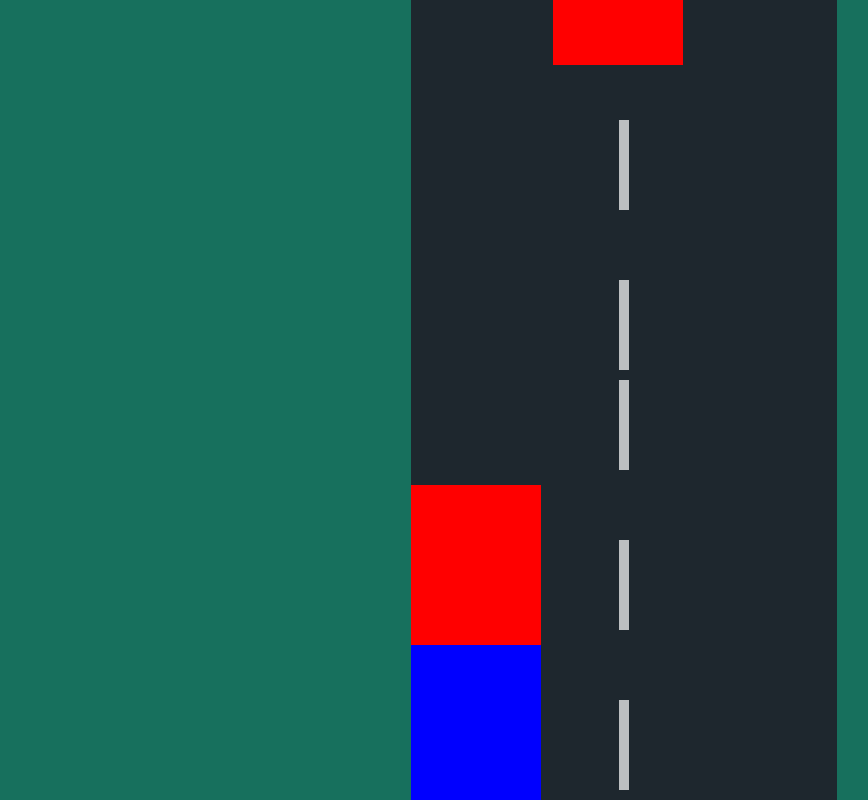
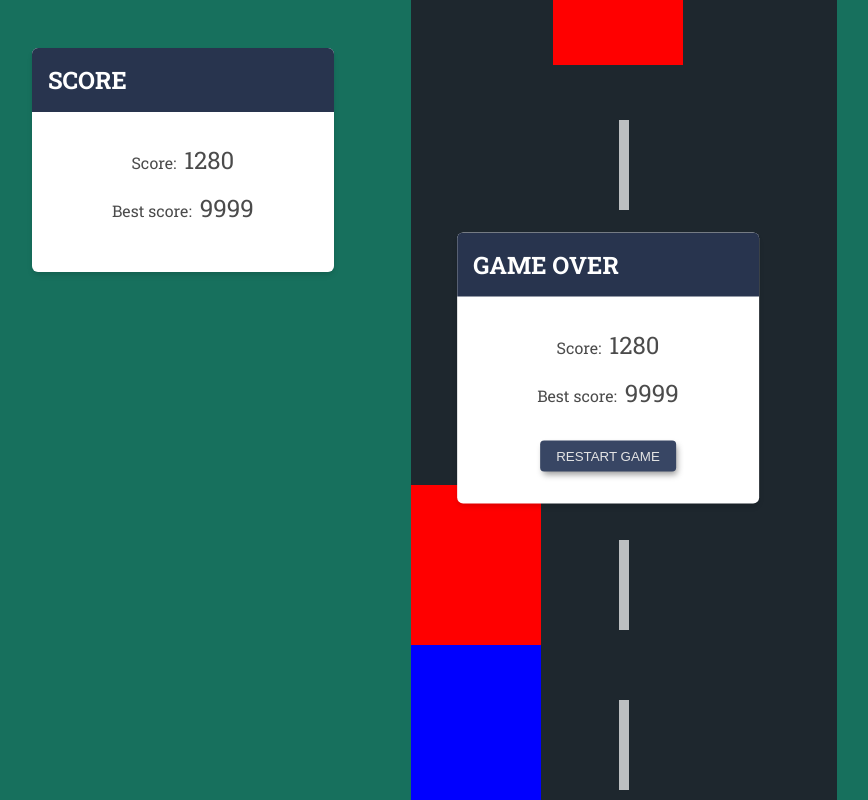
Before and after one commit to razor381/burnout, a plain HTML site: page index.html in a window 1280 px wide. Both pictures are taken after a click on the button "START GAME". Shown: the whole page, without its empty margins (16-884 px from the left). Drawn offline with Linux system fonts and the light colour scheme.

Commit message:
- [x] add score system - [x] create game class

```diff
--- a/assets/js/script.js
+++ b/assets/js/script.js
@@ -22,6 +22,9 @@ const ARROW_RIGHT = 'ArrowRight';
 const ARROW_UP = 'ArrowUp'  ;
 const ARROW_DOWN = 'ArrowDown';
 
+
+// DOM ELEMENTS
+
 const roadArea = getEl('#road-area');
 
 const startCard = getEl('#start-card');
@@ -31,7 +34,13 @@ const scoreCard = getEl('#score-card');
 const startBtn = getEl('#start-btn');
 const restartBtn = getEl('#restart-btn');
 
-// DOM element tags and classes
+const currentScoreEl = getEl('.current-score');
+const finalScoreEl = getEl('.final-score');
+const bestScoreEls = getEl('.best-score', true);
+
+
+// tag names and classes
+
 const DIV_TAG = 'div';
 const CLASS_VEHICLE = 'vehicle';
 const CLASS_PLAYER_VEHICLE = 'player-vehicle';
@@ -136,7 +145,6 @@ class Player extends Vehicle {
       false,
     );
 
-    this.score = 0;
     this.distanceTravelled = 0;
 
     this.addMovementListeners();
@@ -167,11 +175,8 @@ class Player extends Vehicle {
   }
 
   updateDistanceTravelled() {
-
-  }
-
-  updateScore() {
-
+    this.distanceTravelled += PLAYER_SPEED;
+    currentScoreEl.innerText = this.distanceTravelled;
   }
 }
 
@@ -189,6 +194,50 @@ class Enemy extends Vehicle {
   }
 }
 
+class Game {
+  constructor() {
+    startCard.classList.add('hidden');
+
+    this.roadLines = generateRoadLines();
+    this.player = new Player();
+    this.enemies = generateEnemies();
+
+    this.animateMotion();
+  }
+
+  handleGameOver() {
+    finalScoreEl.innerText = this.player.distanceTravelled;
+    endCard.classList.remove('hidden');
+  }
+
+  animateMotion() {
+    (function animate() {
+      this.player.updateDistanceTravelled();
+
+      [...this.enemies, ...this.roadLines].forEach((obj) => {
+        obj.moveY();
+        checkBelowScreen(obj);
+      });
+
+      this.isCollisionFree() ? requestAnimationFrame(animate.bind(this)) : this.handleGameOver();
+    }.bind(this))();
+  }
+
+  isCollisionFree() {
+    /**
+     *
+     * @TODO find cleaner alternative
+     *
+     * */
+    return this.enemies.some((enemy) => {
+      return (enemy.lane === this.player.lane) &&
+      ((this.player.y > enemy.y) && (enemy.height < (this.player.y - enemy.y))) ||
+        ((this.player.y < enemy.y) && (this.player.height < (enemy.y - this.player.y)));
+    });
+  }
+
+
+}
 
 
 // ------------------------- functions ---------------------------
@@ -211,8 +260,8 @@ function createNewElement(tag, classes) {
   return newEl;
 }
 
-function getEl(name) {
-  return document.querySelector(name);
+function getEl(name, all=false) {
+  return all?  document.querySelectorAll(name) : document.querySelector(name);
 }
 
 function getRandomInteger(min, max) {
@@ -254,45 +303,25 @@ function checkBelowScreen(obj) {
   }
 }
 
-function isCollisionFree(player, enemies) {
-  /**
-   *
-   * @TODO find cleaner alternative
-   *
-   * */
-  return enemies.some((enemy) => {
-    return (enemy.lane === player.lane) &&
-    ((player.y > enemy.y) && (enemy.height < (player.y - enemy.y))) ||
-      ((player.y < enemy.y) && (player.height < (enemy.y - player.y)));
-  });
-}
-
-function animateMotion(player, enemies, roadLines) {
-  (function animate() {
-    [...enemies, ...roadLines].forEach((obj) => {
-      obj.moveY();
-      checkBelowScreen(obj);
-    });
-
-    isCollisionFree(player, enemies) && requestAnimationFrame(animate);
-  })();
-}
 
 // --------------------- logic --------------------------------
 
 
-roadArea.style.width = MAX_WIDTH + 'px';
-roadArea.style.height = MAX_HEIGHT + 'px';
+roadArea.style.width = addPx(MAX_WIDTH);
+roadArea.style.height = addPx(MAX_HEIGHT);
 
-function game() {
-  startCard.classList.add('hidden');
-  const roadLines = generateRoadLines();
-  const player = new Player();
-  const enemies = generateEnemies();
+const prevBest = 9999;
+bestScoreEls.forEach((el) => el.innerText = prevBest);
 
-  animateMotion(player, enemies, roadLines);
+
+function init() {
+  const game = new Game();
 }
 
 startBtn.addEventListener('click', () => {
-  game();
+  init();
 });
+
+restartBtn.addEventListener('click', () => {
+  init();
+})
--- a/index.html
+++ b/index.html
@@ -20,18 +20,16 @@
     <h2 class="card-header">Burnout</h2>
     <div class="card-contents">
       <p>Press 'left' and 'right' arrows to change lanes</p>
-      <p>Press 'spacebar' to shoot ammo</p>
       <button id="start-btn" class="btn card-btn">Start Game</button>
     </div>
   </article>
 
   <!-- Score card -->
-  <article id="score-card" class="card score-card hidden">
+  <article id="score-card" class="card score-card">
     <h2 class="card-header">Score</h2>
     <div class="card-contents">
-      <p class="player-score">Score: 5000</p>
-      <p class="best-score">Best score: 40000</p>
-      <button class="btn card-btn">Pause/Play</button>
+      <p>Score:&nbsp;&nbsp;<span class="score current-score"></p>
+      <p>Best score:&nbsp;&nbsp;<span class="score best-score"></p>
     </div>
   </article>
 
@@ -39,8 +37,8 @@
   <article id="end-card" class="card center-card hidden">
     <h2 class="card-header">Game Over</h2>
     <div class="card-contents">
-      <p class="player-score">Your Score: 5000</p>
-      <p class="best-score">Best score: 40000</p>
+      <p>Score:&nbsp;&nbsp;<span class="score final-score"></p>
+      <p>Best score:&nbsp;&nbsp;<span class="score best-score"></p>
       <button id="restart-btn" class="btn card-btn">Restart Game</button>
     </div>
   </article>
```
Also changed, not shown: assets/css/style.css.
